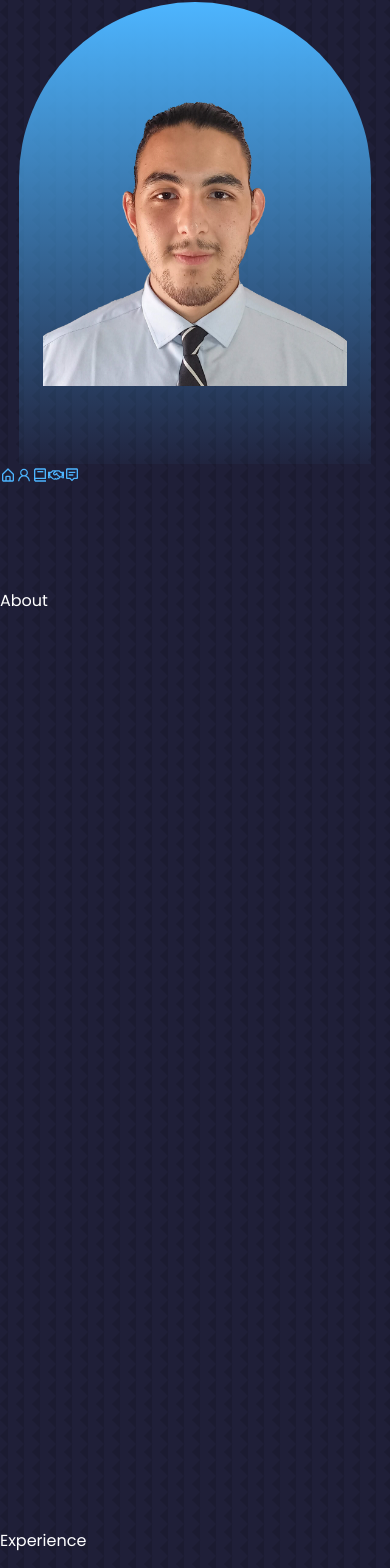
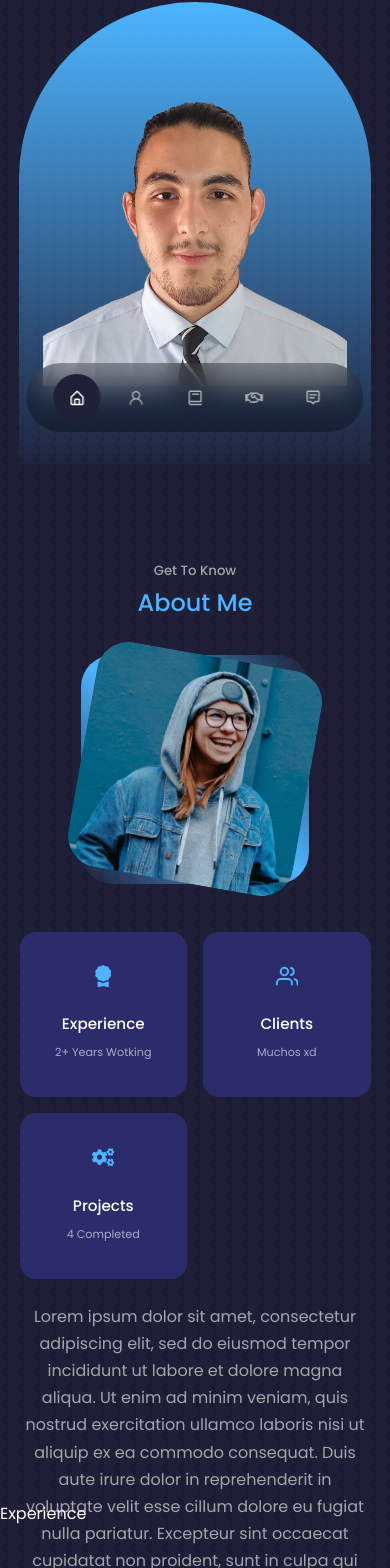
Before and after one commit to Boris-sys/react-portfolio, a React (Create React App) app: page / in a window 390 px wide. Shown: the part 380-1948 px from the top of the page. Built offline with nearby package versions, Linux system fonts and the light colour scheme.

Commit message:
About component design and responsiveness

```diff
--- a/src/components/about/About.jsx
+++ b/src/components/about/About.jsx
@@ -1,9 +1,54 @@
 import React from 'react'
 import './about.css'
+import MeAbout from '../../assets/me-about.jpg'
+import { BsFillAwardFill } from 'react-icons/bs'
+import { FiUsers } from 'react-icons/fi'
+import { FaCogs } from 'react-icons/fa'
 
 export const About = () => {
   return (
-    <section id='about'>About</section>
+    <section id='about'>
+      <h5>Get To Know</h5>
+      <h2>About Me</h2>
+      <div className='container about__container'>
+        <div className='about__me'>
+          <div className='about__me-image'>
+            <img src={MeAbout} alt="About Image" />
+          </div>
+        </div>
+
+        <div className='about__content'>
+          <div className='about__cards'>
+
+            <article className='about__card'>
+              <BsFillAwardFill className='about__icon' />
+              <h5>Experience</h5>
+              <small> 2+ Years Wotking</small>
+            </article>
+
+            <article className='about__card'>
+              <FiUsers className='about__icon' />
+              <h5>Clients</h5>
+              <small>Muchos xd</small>
+            </article>
+
+            <article className='about__card'>
+              <FaCogs className='about__icon' />
+              <h5>Projects</h5>
+              <small> 4 Completed</small>
+            </article>
+          </div>
+          <p>
+            Lorem ipsum dolor sit amet, consectetur adipiscing elit, sed do eiusmod tempor incididunt ut labore et dolore
+            magna aliqua. Ut enim ad minim veniam, quis nostrud exercitation ullamco laboris nisi ut aliquip ex
+            ea commodo consequat. Duis aute irure dolor in reprehenderit in voluptate velit esse cillum dolore eu
+            fugiat nulla pariatur. Excepteur sint occaecat cupidatat non proident, sunt in culpa qui officia deserunt
+            mollit anim id est laborum.
+          </p>
+          <a href="#contact" className='btn btn-primary'>Let's Talk</a>
+        </div>
+      </div>
+    </section>
   )
 }
 
--- a/src/components/about/about.css
+++ b/src/components/about/about.css
@@ -0,0 +1,104 @@
+.about__container {
+    display: grid;
+    grid-template-columns: 35% 50%;
+    gap: 15%;
+}
+
+.about__me{
+    width: 100%;
+    aspect-ratio: 1/1;
+    border-radius: 2rem;
+    background: linear-gradient(
+        45deg,
+        transparent,
+        var(--color-primary),
+        transparent
+    );
+    display: grid;
+    place-items: center;
+}
+
+.about__me-image{
+    border-radius: 2rem;
+    overflow: hidden;
+    transform: rotate(10deg);
+    transition: var(--transition);
+}
+
+.about__me-image:hover{
+    transform: rotate(0);
+}
+
+.about__cards{
+    display: grid;
+    grid-template-columns: repeat(3,1fr);
+    gap: 1.5rem;
+}
+
+.about__card{
+    background: var(--color-bg-variant);
+    border: 1px solid transparent;
+    border-radius: 1rem;
+    padding: 2rem;
+    text-align: center;
+    transition: var(--transition);
+}
+
+.about__card:hover{
+    background: transparent;
+    border-color: var(--color-primary-variant);
+    cursor: default;
+}
+
+.about__icon{
+    color: var(--color-primary);
+    font-size: 1.4rem;
+    margin-bottom: 1rem;
+}
+
+.about__card h5{
+    font-size: 0.95rem;
+}
+
+.about__card small{
+    font-size: 0.7rem;
+    color: var(--color-light);
+}
+
+.about__content p{
+    margin: 2rem 2 2.6rem;
+    color: var(--color-light);
+}
+
+/*MEDIA MD DEVICE SIZES*/
+@media screen  and (max-width: 1024px){
+    .about__container{
+        grid-template-columns: 1fr;
+        gap: 0;
+    }
+    .about__me{
+        width: 50%;
+        margin: 2rem auto 4rem;
+    }
+    .about__content p {
+        margin: 1rem 0 1.5rem;
+    }
+}
+
+/*MEDIA SM DEVICE SIZES*/
+@media screen  and (max-width: 600px){
+    .about__me{
+        width: 65%;
+        margin: 0 auto 3rem;
+    }
+    .about__cards{
+        grid-template-columns: 1fr 1fr;
+        gap: 1rem;
+    }
+    .about__content{
+        text-align: center;
+    }
+    .about__content p{
+        margin: 1.5rem 0;
+    }
+}
--- a/src/components/nav/Nav.jsx
+++ b/src/components/nav/Nav.jsx
@@ -1,17 +1,39 @@
 import React from 'react'
 import './nav.css'
-import {AiOutlineHome, AiOutlineUser} from 'react-icons/ai'
-import {BiBook, BiMessageAltDetail,BiHomeAlt} from 'react-icons/bi'
-import {FaRegHandshake} from 'react-icons/fa'
+import { AiOutlineHome, AiOutlineUser } from 'react-icons/ai'
+import { BiBook, BiMessageAltDetail, BiHomeAlt } from 'react-icons/bi'
+import { FaRegHandshake } from 'react-icons/fa'
+import { useState } from 'react'
 
 const Nav = () => {
+  const [activeNav, setActiveNav] = useState('#')
   return (
     <nav>
-      <a href="#"><BiHomeAlt/></a>
-      <a href="#about"><AiOutlineUser/></a>
-      <a href="#experience"><BiBook/></a>
-      <a href="#services"><FaRegHandshake/></a>
-      <a href="#contact"><BiMessageAltDetail/></a>
+      <a href="#" onClick=
+        {() => setActiveNav('#')} className={activeNav === '#' ? 'active' : ''}>
+        <BiHomeAlt /></a>
+
+
+      <a href="#about" onClick=
+        {() => setActiveNav('#about')} className={activeNav === '#about' ? 'active' : ''}>
+        <AiOutlineUser />
+      </a>
+
+      <a href="#experience" onClick=
+        {() => setActiveNav('#experience')} className={activeNav === '#experience' ? 'active' : ''}>
+        <BiBook />
+      </a>
+
+      <a href="#services" onClick=
+        {() => setActiveNav('#services')} className={activeNav === '#services' ? 'active' : ''}>
+        <FaRegHandshake />
+      </a>
+
+      <a href="#contact" onClick=
+        {() => setActiveNav('#contact')} className={activeNav === '#contact' ? 'active' : ''}>
+        <BiMessageAltDetail />
+      </a>
+
     </nav>
   )
 }
--- a/src/components/nav/nav.css
+++ b/src/components/nav/nav.css
@@ -0,0 +1,34 @@
+nav{
+    background: rgba(0,0,0,0.3);
+    width: max-content;
+    display: block;
+    padding: 0.7rem 1.7rem;
+    z-index: 2;
+    position: fixed;
+    left: 50%;
+    transform: translateX(-50%);
+    bottom: 2rem;
+    display: flex;
+    gap: 0.8rem;
+    border-radius: 3rem;
+    backdrop-filter: blur(15px);
+}
+
+nav a{
+    background: transparent;
+    padding: 0.9rem;
+    border-radius: 50%;
+    display: flex;
+    color: var(--color-light);
+    font-size: 1.1rem;
+}
+
+nav a:hover{
+    background: var(--color-bg);
+    color: var(--color-white);
+}
+
+nav a.active {
+    background: var(--color-bg);
+    color: var(--color-white);
+}
```
